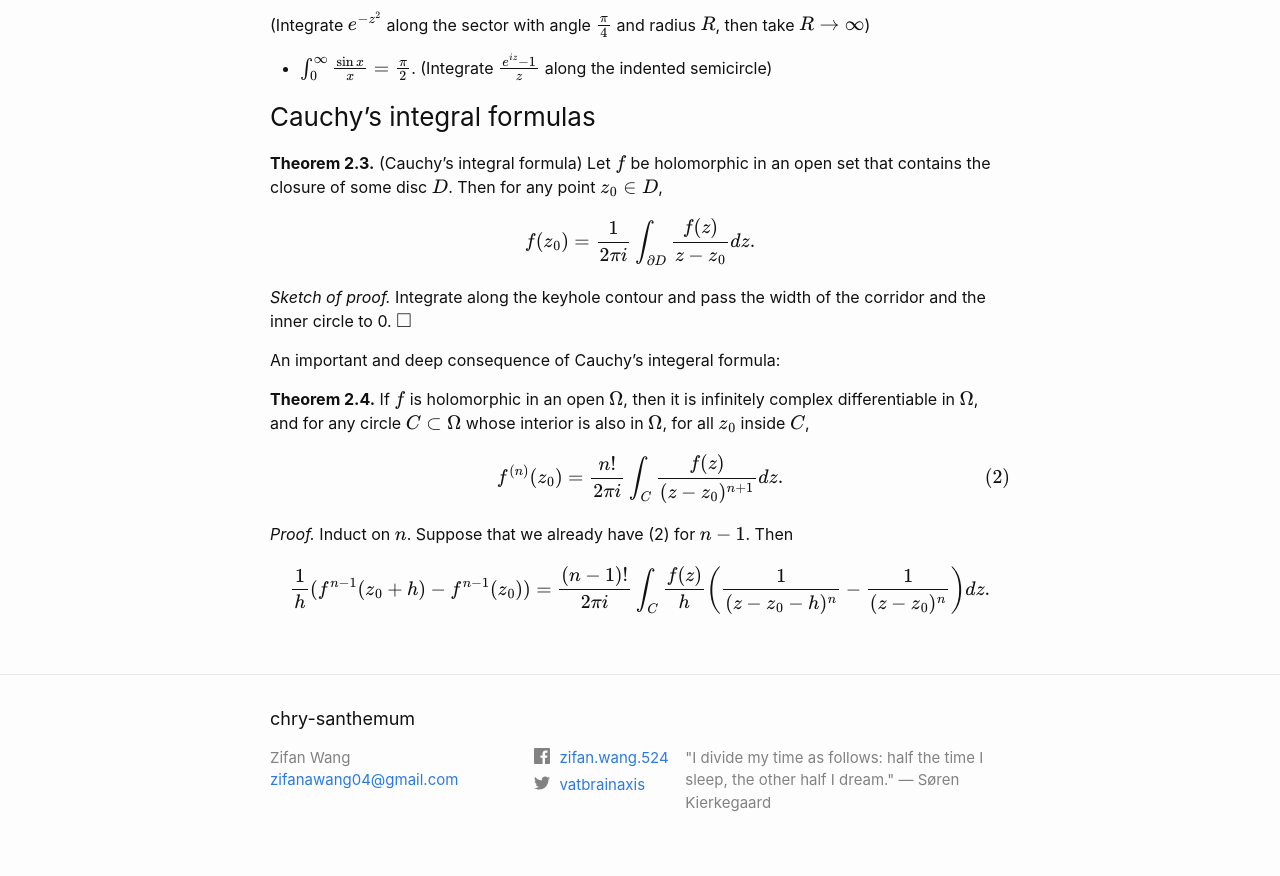
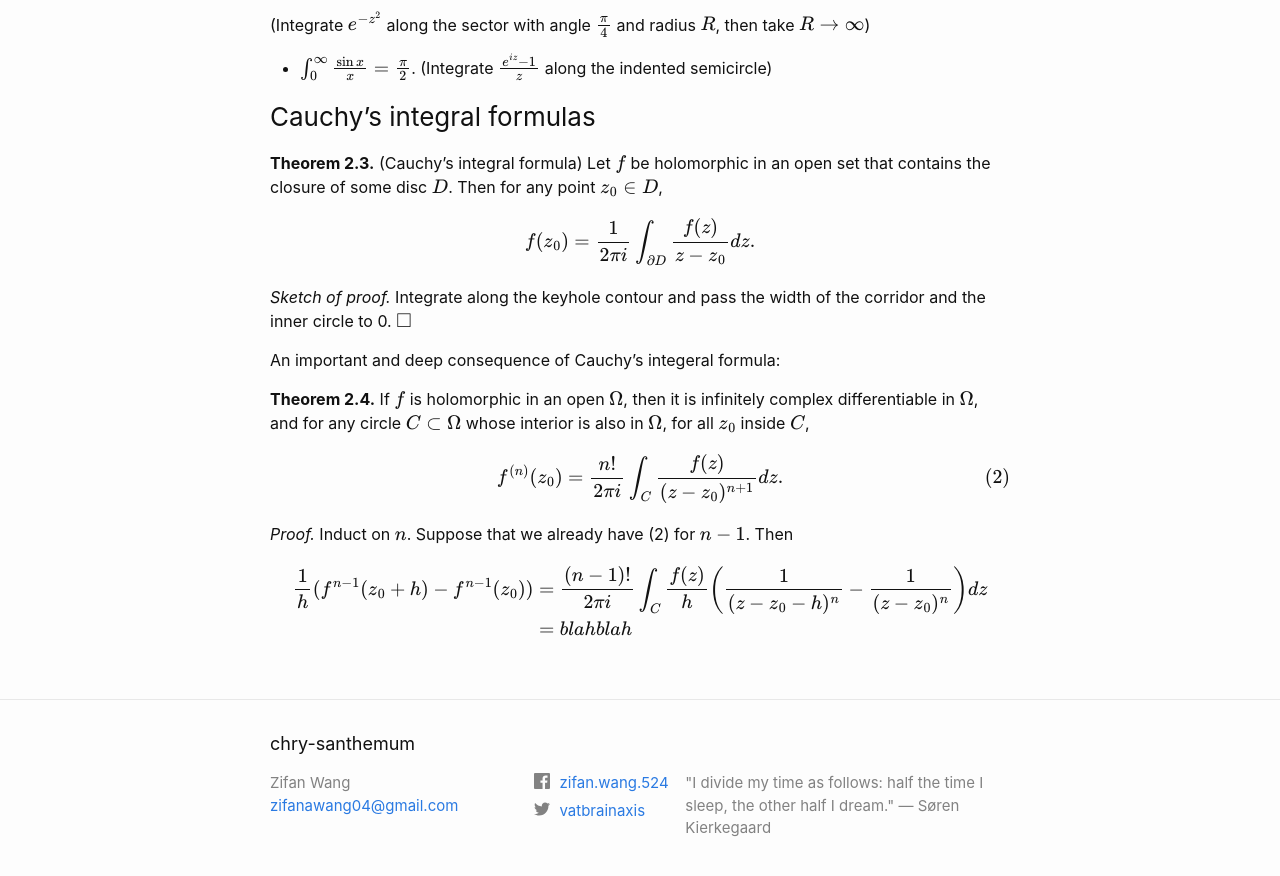
Before and after one commit to chry-santhemum/chry-santhemum.github.io, a Jekyll site: the page built from docs/_posts/2021-09-27-cmplx1.markdown, in a window 1280 px wide and 900 px high, scrolled down 4484 px. Shown: the top 876 px of the window. Built offline with Jekyll 4.4.1, drawn with Linux system fonts in a browser that asks for light colours.

Commit message:
Update 2021-09-27-cmplx1.markdown

```diff
--- a/docs/_posts/2021-09-27-cmplx1.markdown
+++ b/docs/_posts/2021-09-27-cmplx1.markdown
@@ -270,7 +270,10 @@ $$\begin{equation} f^{(n)}(z_0) = \frac{n!}{2\pi i} \int_C \frac{f(z)}{(z-z_0)^{
 
 *Proof.* Induct on $$n$$. Suppose that we already have (2) for $$n-1$$. Then
 
-$$\frac{1}{h}(f^{n-1}(z_0+h) - f^{n-1}(z_0)) = \frac{(n-1)!}{2\pi i} \int_C \frac{f(z)}{h} \pr{\frac{1}{(z-z_0-h)^n} - \frac{1}{(z-z_0)^n}} dz.$$
+$$\begin{align*}
+\frac{1}{h}(f^{n-1}(z_0+h) - f^{n-1}(z_0)) &= \frac{(n-1)!}{2\pi i} \int_C \frac{f(z)}{h} \pr{\frac{1}{(z-z_0-h)^n} - \frac{1}{(z-z_0)^n}} dz \\
+&= blah blah
+\end{align*}$$
 
 [//]: # Jekyll requires blog post files to be named according to the following format:
 
```
